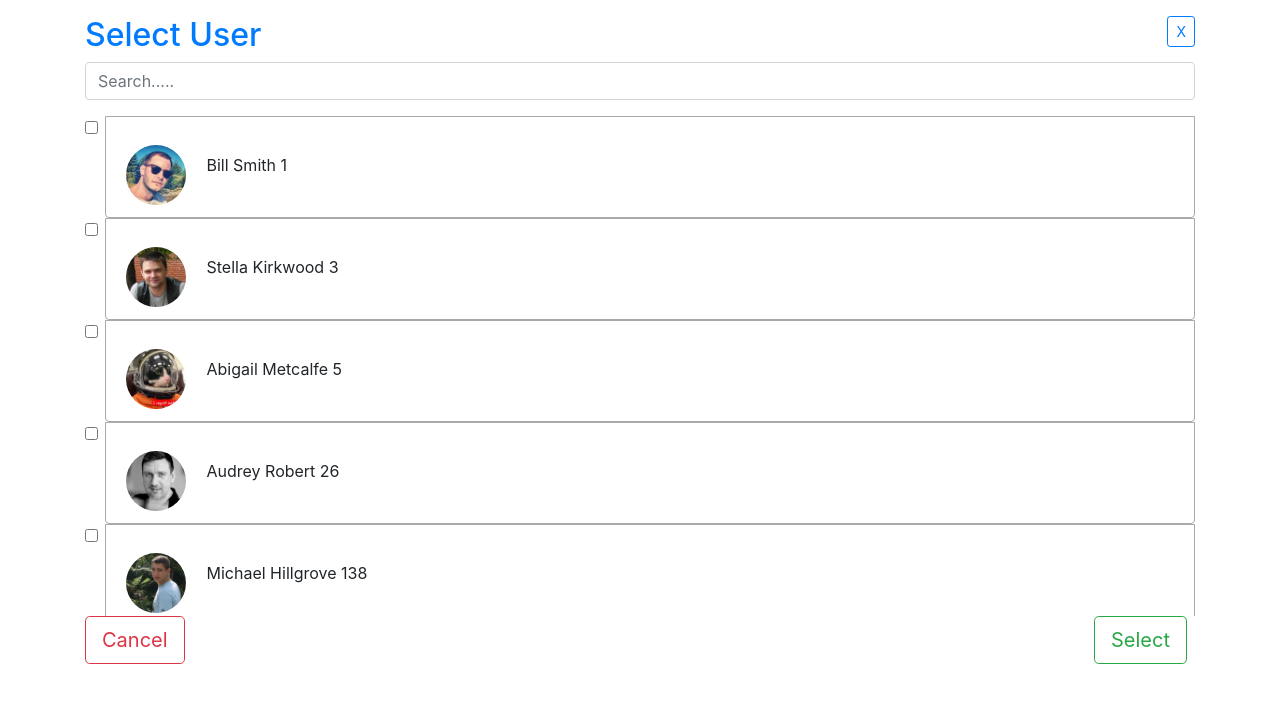
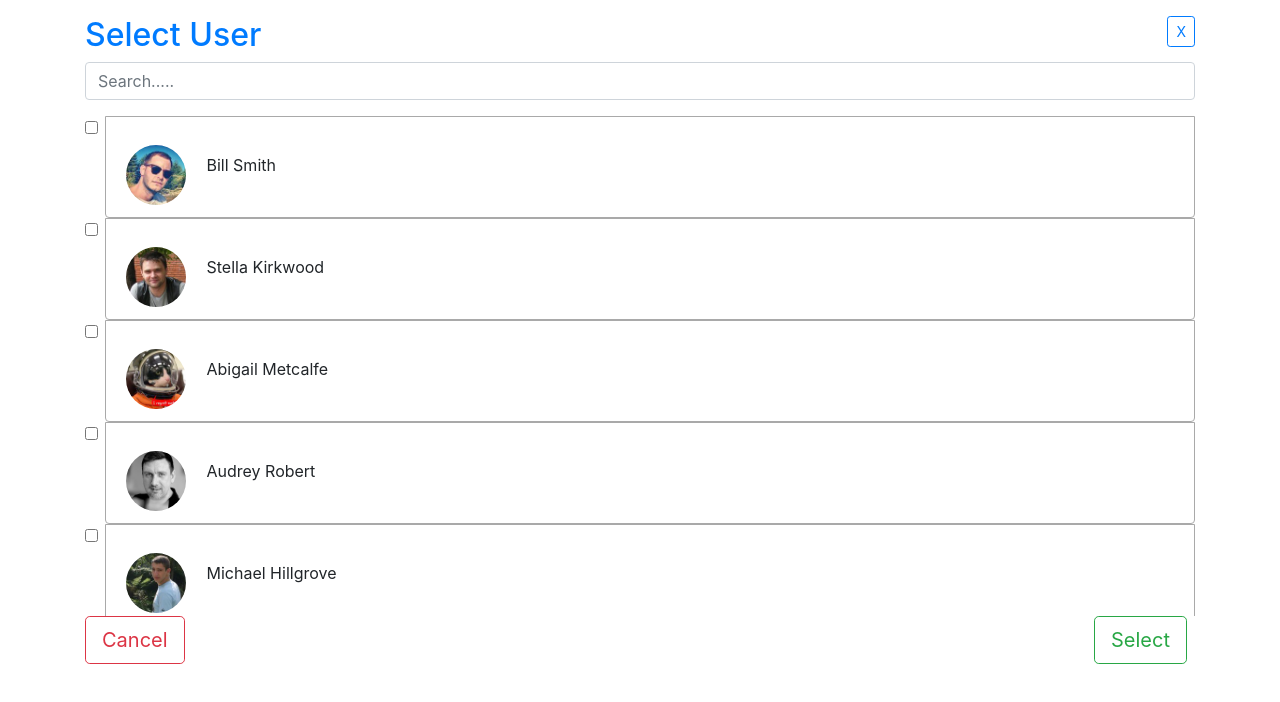
Before and after one commit to AakashSanariya/imageDropDownAngualrMultiSelect, an Angular app: page /user in a window 1280 px wide. Shown: the top 702 px of the page. Built offline with nearby package versions, Linux system fonts and the light colour scheme.

Commit message:
Remove Unwanted Listing Name And Number

```diff
--- a/src/app/Views/image-list/image-list.component.html
+++ b/src/app/Views/image-list/image-list.component.html
@@ -24,7 +24,7 @@
                 <input class="form-check-input" type="checkbox" value="{{ user.id }}" name="userId" id="{{ user.id }}" [checked]="user.checked" (click)="onSelect($event)">
                 <label class="form-check-label list-group-item" for="{{ user.id }}">
                     <img src="{{ '../../assets/' + user.avatar }}" class="mr-3 mt-3 rounded-circle" width="60px">
-                    {{ user.full_name }} {{ user.id }} {{ selectUser }}{{ user.checked }}
+                    {{ user.full_name }}
                 </label>
             </div>
         </div>
--- a/src/app/Views/selected-user/selected-user.component.ts
+++ b/src/app/Views/selected-user/selected-user.component.ts
@@ -40,10 +40,10 @@ export class SelectedUserComponent implements OnInit {
   }
 
   onSelectRemove(event, userId){
-    let key = this.checkUserArray.findIndex(k => k == event.target.value);
+    let key = this.checkUserArray.findIndex(k => k == event.target.value); //finding Index Of Remove Selected User
     // console.log(key);
     if(key > -1){
-      this.checkUserArray.splice(key, 1);
+      this.checkUserArray.splice(key, 1); // Remove That Un Selected User
     }
     if(key == -1){
       this.checkUserArray.push(userId);
```
